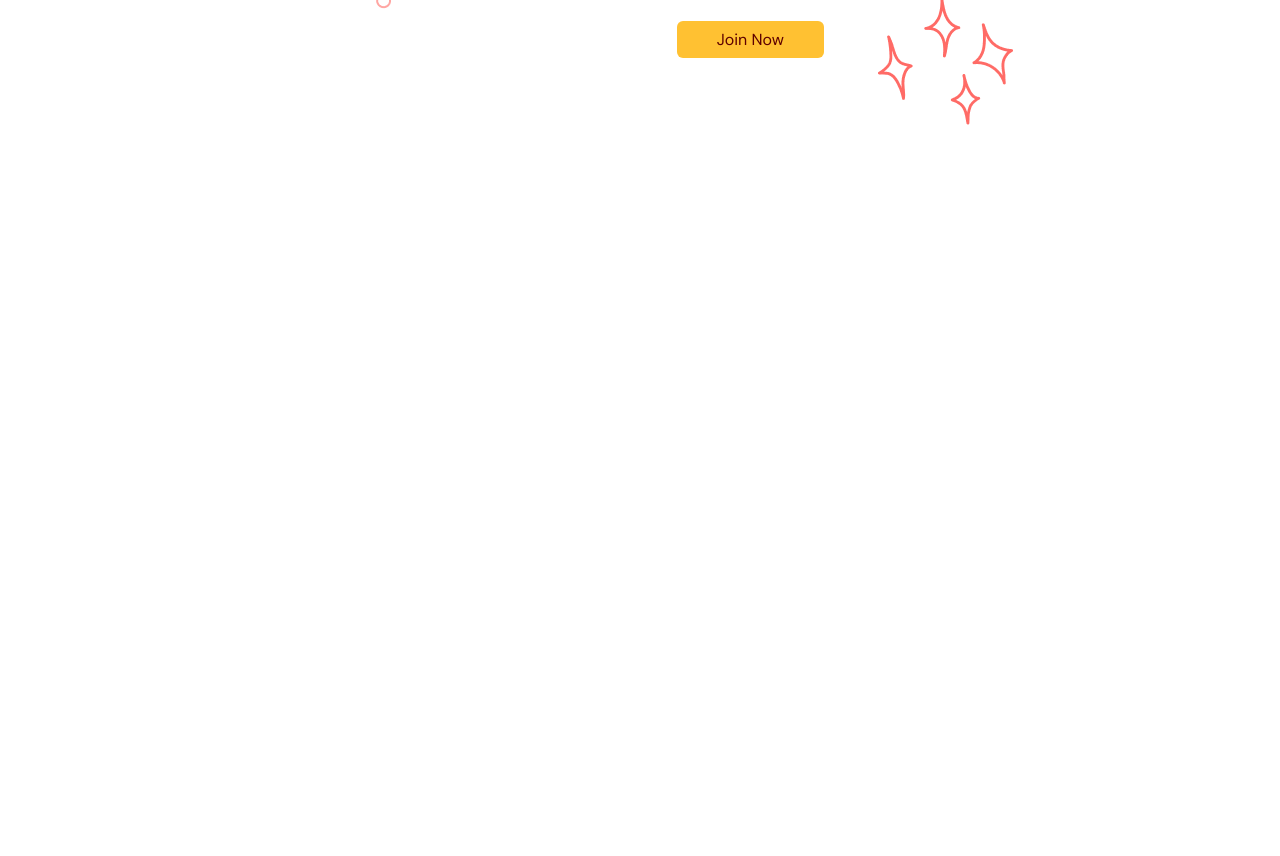
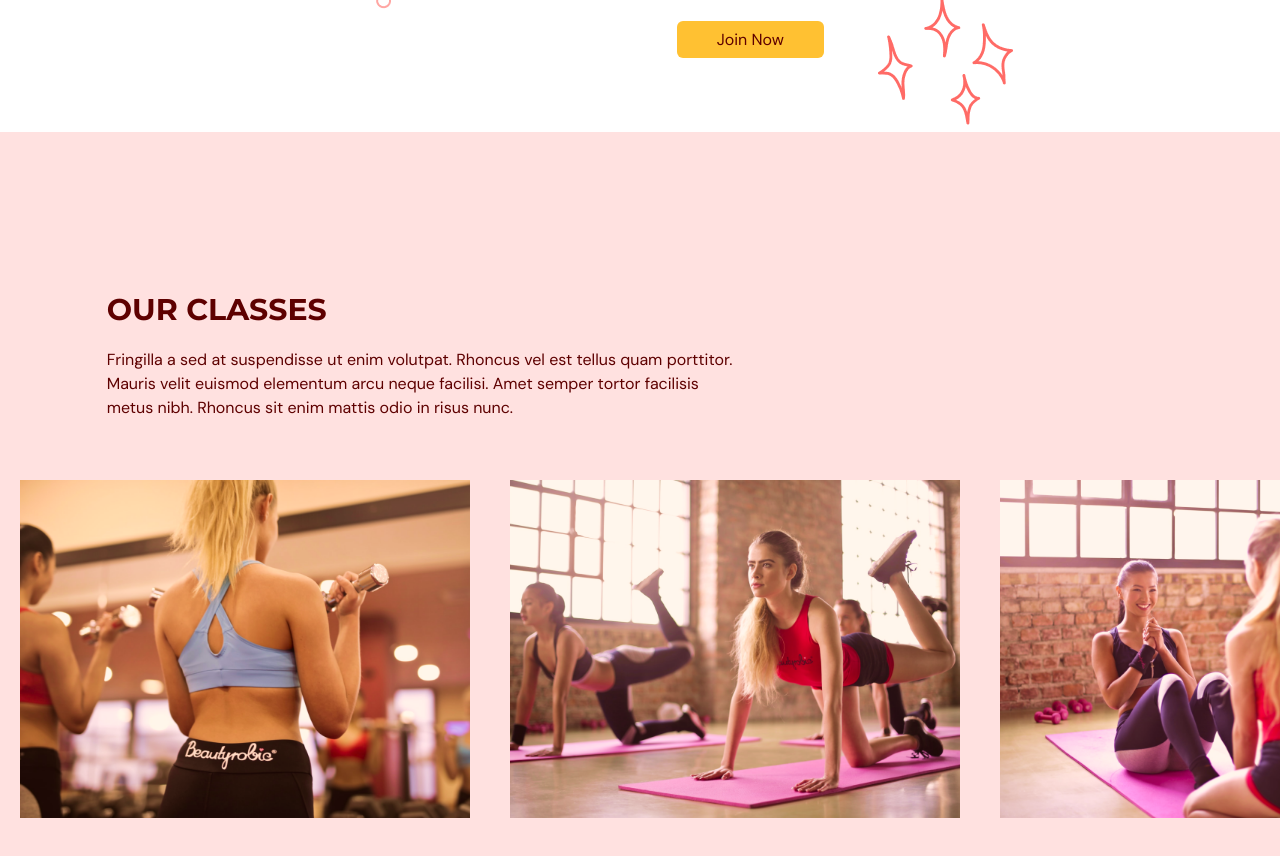
Before and after one commit to Fatialnd/typecript-react-gym-web-application, a React (Vite) app: page / in a window 1280 px wide. Shown: the part 2180-3036 px from the top of the page. Before the commit the page ends 2312 px from the top, so only its background shows below. Built offline with nearby package versions, Linux system fonts and the light colour scheme.

Commit message:
classes page

```diff
--- a/src/App.tsx
+++ b/src/App.tsx
@@ -1,6 +1,7 @@
 import Navbar from "@/scenes/navbar";
 import Home from "./scenes/home";
 import Benefits from "./scenes/benefits";
+import OurClasses from "./scenes/ourClasses";
 import { useEffect, useState } from "react";
 import { SelectedPage } from "@/shared/types";
 
@@ -32,6 +33,7 @@
       />
       <Home  setSelectedPage={setSelectedPage} />
       <Benefits  setSelectedPage={setSelectedPage} />
+      <OurClasses setSelectedPage={setSelectedPage} />
     </div>
   );
 }
--- /dev/null
+++ b/src/scenes/ourClasses/Class.tsx
@@ -0,0 +1,24 @@
+type Props = {
+  name: string;
+  description?: string;
+  image: string;
+};
+
+const Class = ({ name, description, image }: Props) => {
+  const overlayStyles = `p-5 absolute z-30 flex
+  h-[380px] w-[450px] flex-col items-center justify-center
+  whitespace-normal bg-primary-500 text-center text-white
+  opacity-0 transition duration-500 hover:opacity-90`;
+
+  return (
+    <li className="relative mx-5 inline-block h-[380px] w-[450px]">
+      <div className={overlayStyles}>
+        <p className="text-2xl">{name}</p>
+        <p className="mt-5">{description}</p>
+      </div>
+      <img alt={`${image}`} src={image} />
+    </li>
+  );
+};
+
+export default Class;
--- /dev/null
+++ b/src/scenes/ourClasses/index.tsx
@@ -0,0 +1,97 @@
+import { SelectedPage, ClassType } from "@/shared/types";
+import image1 from "@/assets/image1.png";
+import image2 from "@/assets/image2.png";
+import image3 from "@/assets/image3.png";
+import image4 from "@/assets/image4.png";
+import image5 from "@/assets/image5.png";
+import image6 from "@/assets/image6.png";
+import { motion } from "framer-motion";
+import HText from "@/shared/HText";
+import Class from "./Class";
+
+const classes: Array<ClassType> = [
+  {
+    name: "Weight Training Classes",
+    description:
+      " Fringilla a sed at suspendisse ut enim volutpat. Rhoncus vel esttellus quam porttitor. Mauris velit euismod elementum arcu neque facilisi. Amet semper tortor facilisis metus nibh. Rhoncus sit enim mattis odio in risus nunc.",
+    image: image1,
+  },
+  {
+    name: "Training Classes",
+    description:
+      " suspendisse ut enim volutpat. Rhoncus vel esttellus quam porttitor. Mauris velit euismod elementum arcu neque facilisi. Amet semper tortor facilisis metus nibh. Rhoncus sit enim mattis odio in risus nunc.",
+    image: image2,
+  },
+  {
+    name: "Fitness Classes",
+    image: image3,
+  },
+  {
+    name: "Bodypump Classes",
+    description:
+      "  sed at suspendisse ut enim volutpat. Rhoncus vel esttellus quam porttitor. Mauris velit euismod elementum arcu neque facilisi. Amet semper tortor facilisis metus nibh. Rhoncus sit enim mattis odio in risus nunc.",
+    image: image4,
+  },
+  {
+    name: "Adventure Classes",
+    description:
+      "Rhoncus vel esttellus quam porttitor. Mauris velit euismod elementum arcu neque facilisi. Amet semper tortor facilisis metus nibh. Rhoncus sit enim mattis odio in risus nunc.",
+    image: image5,
+  },
+  {
+    name: "Yoga Classes",
+    description:
+      " Fringilla a sed at suspendisse ut enim volutpat. Rhoncus vel esttellus quam porttitor. Mauris velit euismod elementum arcu neque facilisi. Amet semper tortor facilisis metus nibh. Rhoncus sit enim mattis odio in risus nunc.",
+    image: image6,
+  },
+];
+
+type Props = {
+  setSelectedPage: (value: SelectedPage) => void;
+};
+
+const OurClasses = ({ setSelectedPage }: Props) => {
+  return (
+    <section id="ourclasses" className="w-full bg-primary-100 py-40">
+      <motion.div
+        onViewportEnter={() => setSelectedPage(SelectedPage.OurClasses)}
+      >
+        <motion.div
+          className="mx-auto w-5/6 "
+          initial="hidden"
+          whileInView="visible"
+          viewport={{ once: true, amount: 0.5 }}
+          transition={{ duration: 0.5 }}
+          variants={{
+            hidden: { opacity: 0, x: -50 },
+            visible: { opacity: 1, x: 0 },
+          }}
+        >
+          <div className="md:w-3/5">
+            <HText>OUR CLASSES</HText>
+            <p className="py-5">
+              Fringilla a sed at suspendisse ut enim volutpat. Rhoncus vel est
+              tellus quam porttitor. Mauris velit euismod elementum arcu neque
+              facilisi. Amet semper tortor facilisis metus nibh. Rhoncus sit
+              enim mattis odio in risus nunc.
+            </p>
+          </div>
+        </motion.div>
+        <div className="mt-10 h-[353px] w-full overflow-x-auto overflow-y-hidden">
+          <ul className="w-[2800px] whitespace-nowrap">
+            {classes.map((item: ClassType, index) => (
+              <Class
+              key={`${item.name}-${index}`}
+              name={item.name}
+              description={item.description}
+              image={item.image}
+              />
+            ))}
+          </ul>
+        </div>
+      </motion.div>
+    </section>
+  );
+};
+
+export default OurClasses;
```
Also changed, not shown: src/shared/types.ts (+6 -1 lines).
